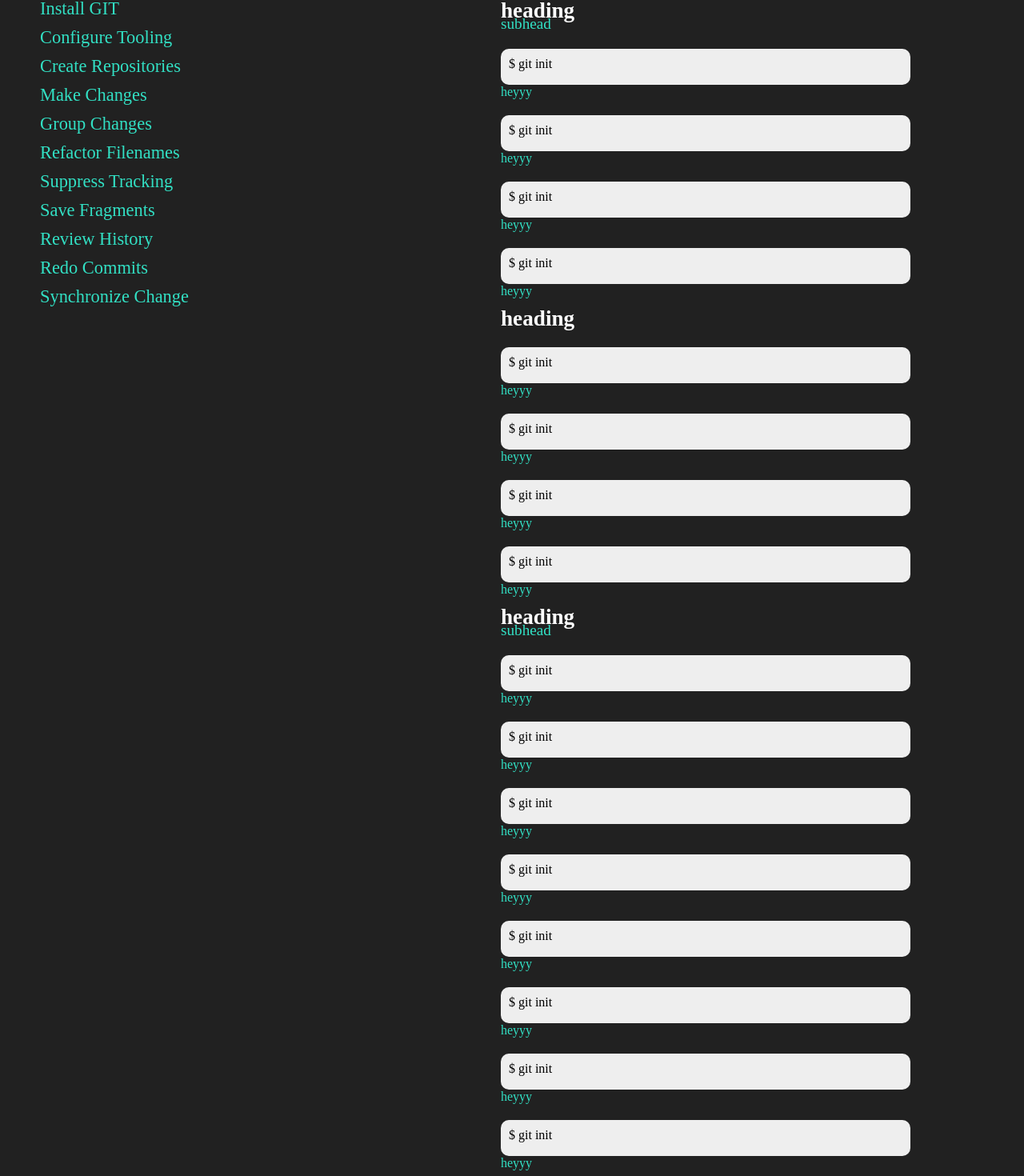
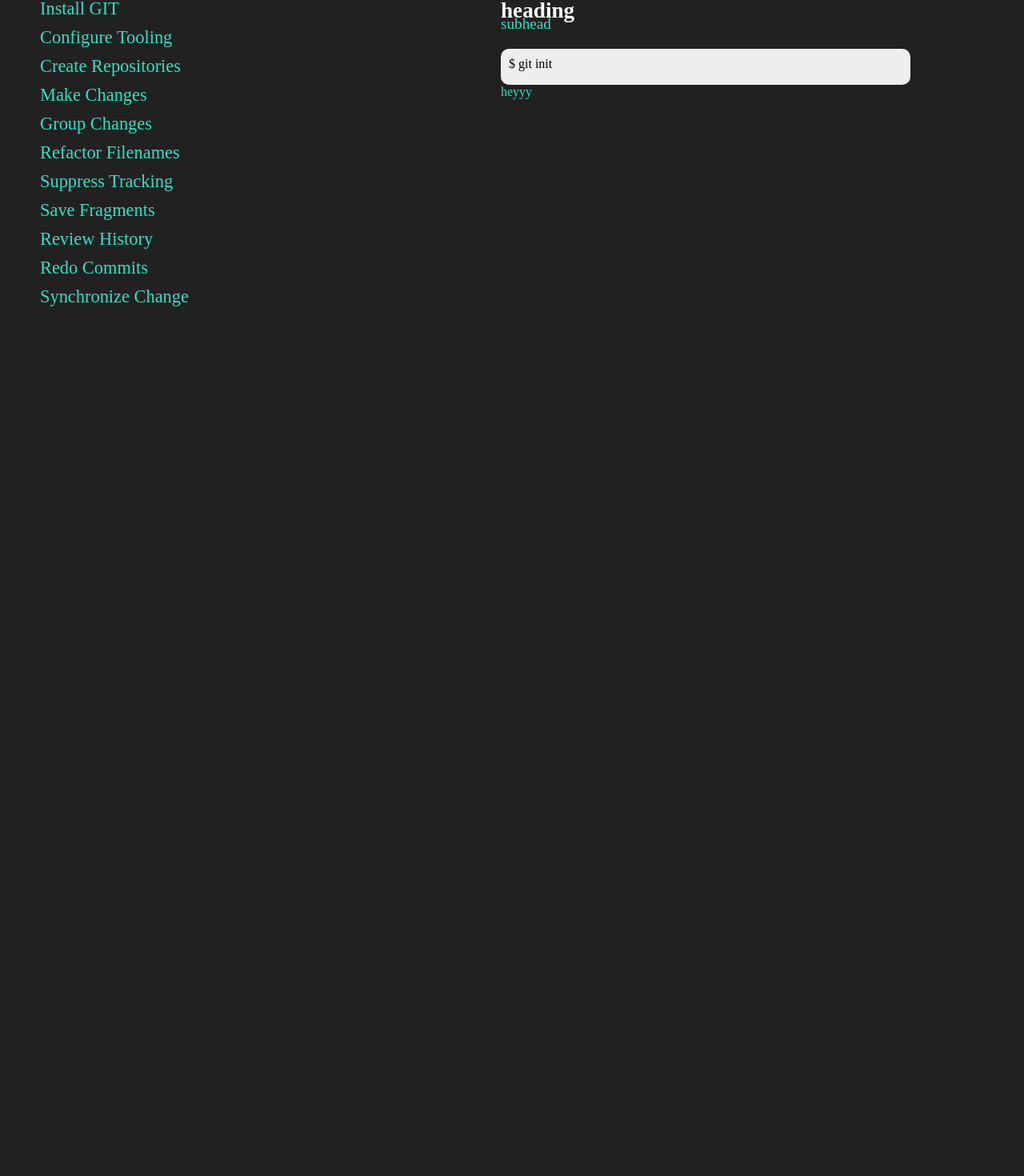
Before and after one commit to swaaz/gitgo, a React (Create React App) app: page /cheatsheet in a window 1280 px wide. Shown: the part 132-1602 px from the top of the page at 80% size. After the commit the page ends 800 px from the top, so only its background shows below. Built offline with nearby package versions, Linux system fonts and the light colour scheme; a web font is replaced by a local one.

Commit message:
removed shitt

```diff
--- a/src/Components/Cheatsheet/Rightside.jsx
+++ b/src/Components/Cheatsheet/Rightside.jsx
@@ -20,72 +20,6 @@ function Rightside() {
                 {/* code snippet and description */}
                 <CodeSnippet code={'git init'} description={'heyyy'} />
 
-
-
-{/* sub-heading */}
-
-{/* code snippet and description */}
-<CodeSnippet code={'git init'} description={'heyyy'} />
-
-
-{/* sub-heading */}
-
-{/* code snippet and description */}
-<CodeSnippet code={'git init'} description={'heyyy'} />
-
-
-
-{/* sub-heading */}
-
-{/* code snippet and description */}
-<CodeSnippet code={'git init'} description={'heyyy'} />
-
-
-<Heading heading={'heading'} />
-
-{/* sub-heading */}
-
-{/* code snippet and description */}
-<CodeSnippet code={'git init'} description={'heyyy'} />
-
-
-
-
-{/* code snippet and description */}
-<CodeSnippet code={'git init'} description={'heyyy'} />
-
-
-{/* sub-heading */}
-
-{/* code snippet and description */}
-<CodeSnippet code={'git init'} description={'heyyy'} />
-
-
-
-{/* sub-heading */}
-
-{/* code snippet and description */}
-<CodeSnippet code={'git init'} description={'heyyy'} />
-
-
-<Heading id={'last'} heading={'heading'} />
-
-{/* sub-heading */}
-<SubHeading subheading={'subhead'} />
-
-{/* code snippet and description */}
-<CodeSnippet code={'git init'} description={'heyyy'} />
-<CodeSnippet code={'git init'} description={'heyyy'} />
-<CodeSnippet code={'git init'} description={'heyyy'} />
-<CodeSnippet code={'git init'} description={'heyyy'} />
-<CodeSnippet code={'git init'} description={'heyyy'} />
-<CodeSnippet code={'git init'} description={'heyyy'} />
-<CodeSnippet code={'git init'} description={'heyyy'} />
-<CodeSnippet code={'git init'} description={'heyyy'} />
-<CodeSnippet code={'git init'} description={'heyyy'} />
-
-
-
             </div>
 
         </div>
```
